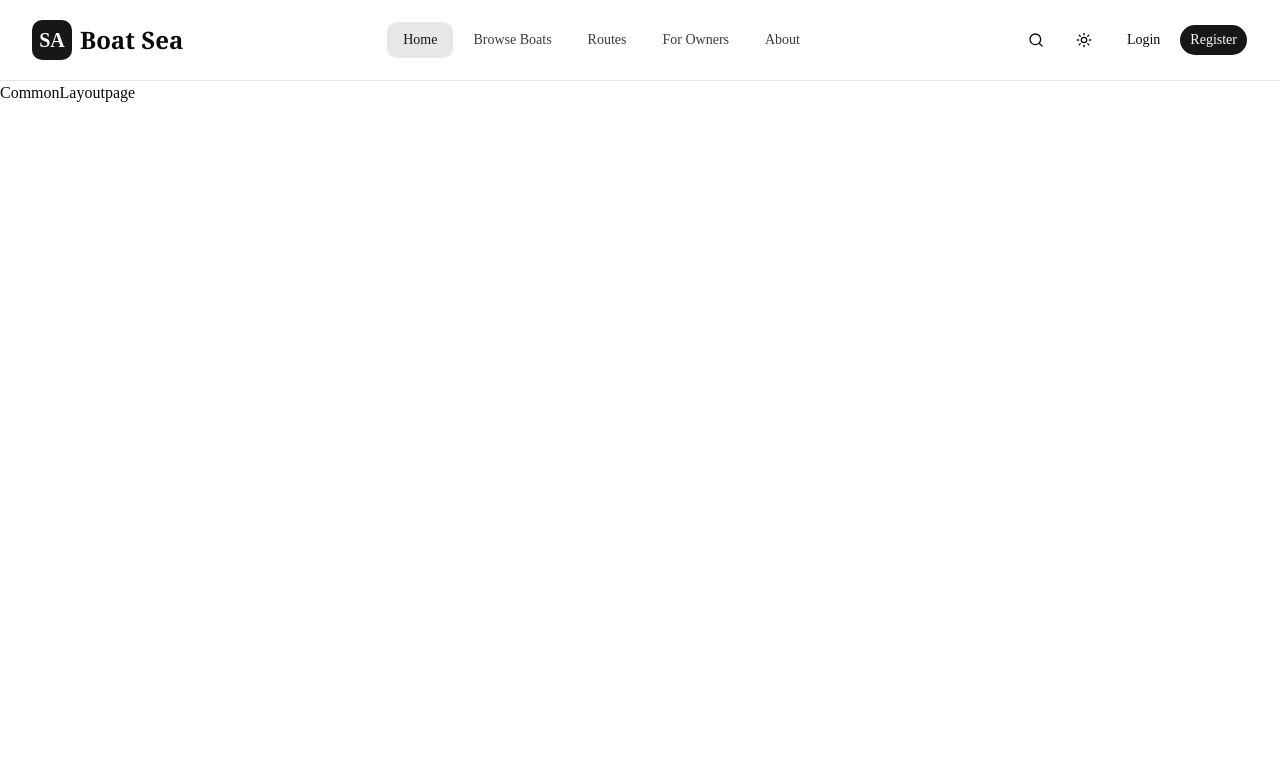
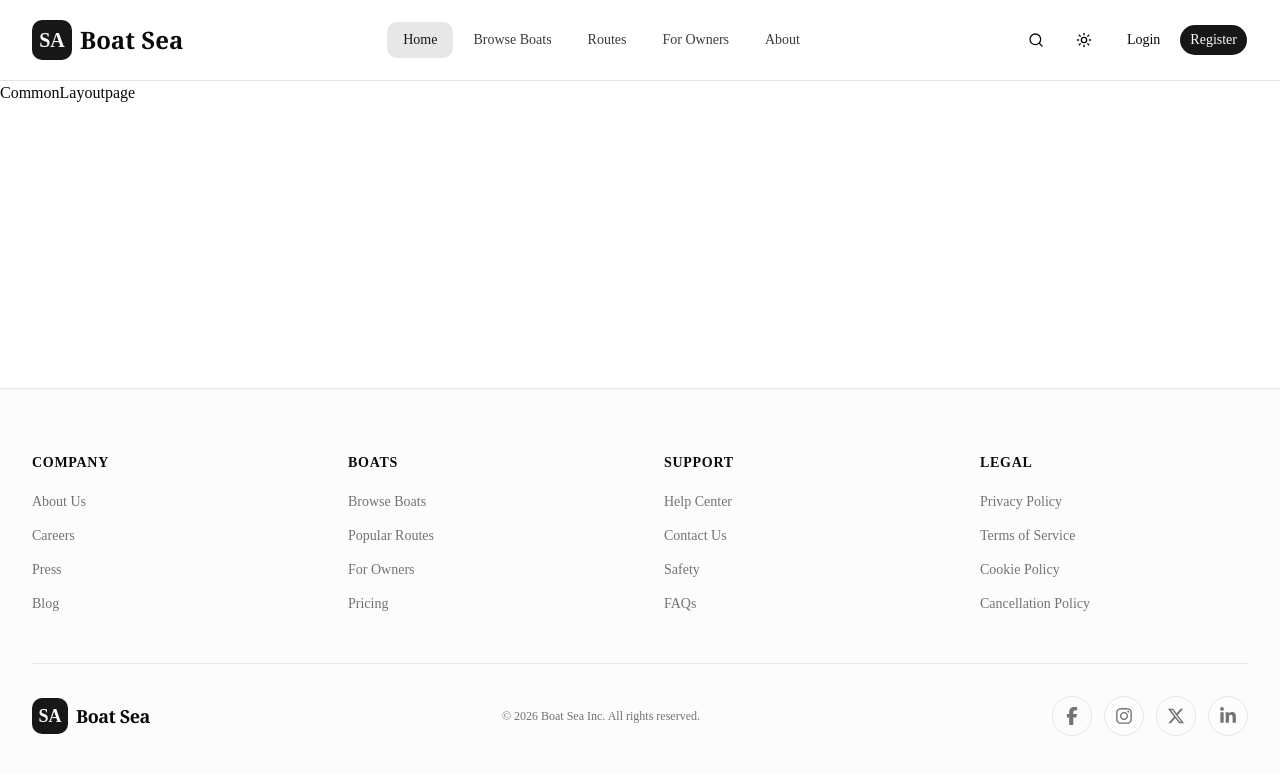
Before and after one commit to mahatab6/Boat-Sea, a Next.js app: page / in a window 1280 px wide. Shown: the top 774 px of the page. Built offline with nearby package versions, Linux system fonts and the light colour scheme.

Commit message:
footer created

```diff
--- a/package.json
+++ b/package.json
@@ -17,6 +17,7 @@
     "next-themes": "^0.4.6",
     "react": "19.2.4",
     "react-dom": "19.2.4",
+    "react-icons": "^5.6.0",
     "shadcn": "^4.1.1",
     "tailwind-merge": "^3.5.0",
     "tw-animate-css": "^1.4.0"
--- a/src/app/(commonLayout)/layout.tsx
+++ b/src/app/(commonLayout)/layout.tsx
@@ -1,3 +1,4 @@
+import Footer from "@/components/shared/footer";
 import Navbar from "@/components/shared/navbar";
 import { ThemeProvider } from "@/components/shared/theme-provider";
 
@@ -19,6 +20,7 @@ export default function CommonLayout({
         <main className="flex-1">
           {children}
         </main>
+        <Footer/>
       </div>
     </ThemeProvider>
   );
--- /dev/null
+++ b/src/components/shared/footer.tsx
@@ -0,0 +1,108 @@
+import Link from 'next/link';
+import {
+  FaFacebookF,
+  FaInstagram,
+  FaLinkedinIn,
+  FaXTwitter
+} from "react-icons/fa6";
+
+const Footer = () => {
+  const footerLinks = {
+    Company: [
+      { name: 'About Us', path: '/about' },
+      { name: 'Careers', path: '#' },
+      { name: 'Press', path: '#' },
+      { name: 'Blog', path: '#' },
+    ],
+    Boats: [
+      { name: 'Browse Boats', path: '/browse-boats' },
+      { name: 'Popular Routes', path: '/routes' },
+      { name: 'For Owners', path: '/for-owners' },
+      { name: 'Pricing', path: '#' },
+    ],
+    Support: [
+      { name: 'Help Center', path: '#' },
+      { name: 'Contact Us', path: '#' },
+      { name: 'Safety', path: '#' },
+      { name: 'FAQs', path: '#' },
+    ],
+    Legal: [
+      { name: 'Privacy Policy', path: '#' },
+      { name: 'Terms of Service', path: '#' },
+      { name: 'Cookie Policy', path: '#' },
+      { name: 'Cancellation Policy', path: '#' },
+    ],
+  };
+
+  const socialLinks = [
+    { icon: FaFacebookF, href: '#', label: 'Facebook' },
+    { icon: FaInstagram, href: '#', label: 'Instagram' },
+    { icon: FaXTwitter, href: '#', label: 'X (Twitter)' },
+    { icon: FaLinkedinIn, href: '#', label: 'LinkedIn' },
+  ];
+
+  return (
+    <footer className="w-full bg-muted/30 text-muted-foreground border-t border-border mt-auto">
+      <div className="max-w-7xl mx-auto px-4 sm:px-6 lg:px-8 py-12 lg:py-16">
+
+        {/* Top Section: Links Grid */}
+        <div className="grid grid-cols-2 md:grid-cols-4 gap-12 mb-12">
+          {Object.entries(footerLinks).map(([category, links]) => (
+            <div key={category} className="flex flex-col space-y-4">
+              <span className="font-bold text-foreground text-sm tracking-wider uppercase">
+                {category}
+              </span>
+              <ul className="space-y-2.5">
+                {links.map((link) => (
+                  <li key={link.name}>
+                    <Link
+                      href={link.path}
+                      className="text-sm hover:text-primary transition-colors duration-200"
+                    >
+                      {link.name}
+                    </Link>
+                  </li>
+                ))}
+              </ul>
+            </div>
+          ))}
+        </div>
+
+        {/* Bottom Section: Branding & Socials */}
+        <div className="border-t border-border pt-8 flex flex-col md:flex-row justify-between items-center space-y-6 md:space-y-0">
+
+          {/* Brand Logo */}
+          <div className="flex items-center space-x-2">
+            <div className="w-9 h-9 bg-primary rounded-lg flex items-center justify-center">
+              <span className="text-primary-foreground font-bold text-lg">SA</span>
+            </div>
+            <div className="flex flex-col leading-none">
+              <span className="font-serif text-lg font-bold text-foreground tracking-tight">Boat Sea</span>
+            </div>
+          </div>
+
+          {/* Copyright */}
+          <p className="text-xs text-muted-foreground md:order-none order-last">
+            © {new Date().getFullYear()} Boat Sea Inc. All rights reserved.
+          </p>
+
+          {/* Social Icons */}
+          <div className="flex items-center space-x-3">
+            {socialLinks.map((social) => (
+              <a
+                key={social.label}
+                href={social.href}
+                aria-label={social.label}
+                className="w-10 h-10 rounded-full border border-border flex items-center justify-center hover:bg-primary hover:text-primary-foreground hover:border-primary transition-all duration-300 group"
+              >
+                <social.icon className="w-4.5 h-4.5 group-hover:scale-110 transition-transform" />
+              </a>
+            ))}
+          </div>
+        </div>
+      </div>
+    </footer>
+  );
+};
+
+export default Footer;
--- /dev/null
+++ b/src/lib/iconMapper.ts
@@ -0,0 +1,12 @@
+import * as Icons from "lucide-react";
+import { LucideIcon } from "lucide-react";
+
+export const getIconComponent = (iconName : string) : LucideIcon => {
+    const IconComponent = Icons[iconName as keyof typeof Icons]
+
+    if(!IconComponent){
+        return Icons.HelpCircle
+    }
+
+    return IconComponent as LucideIcon
+}
```
Also changed, not shown: 1 other file (tests, documents, lock files or other folders).
